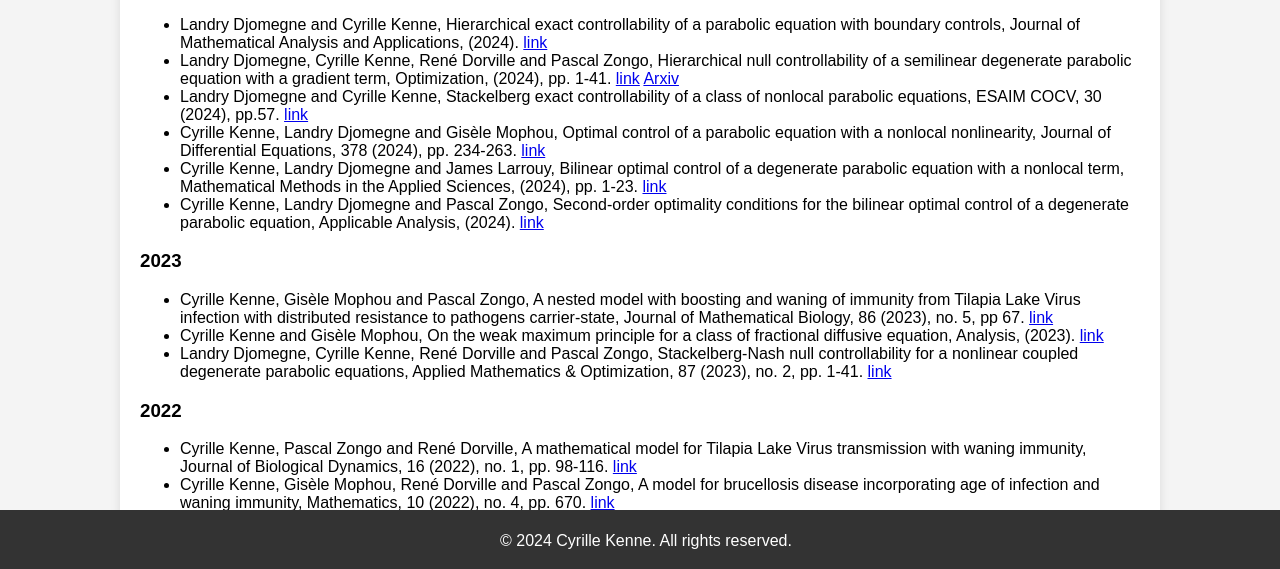
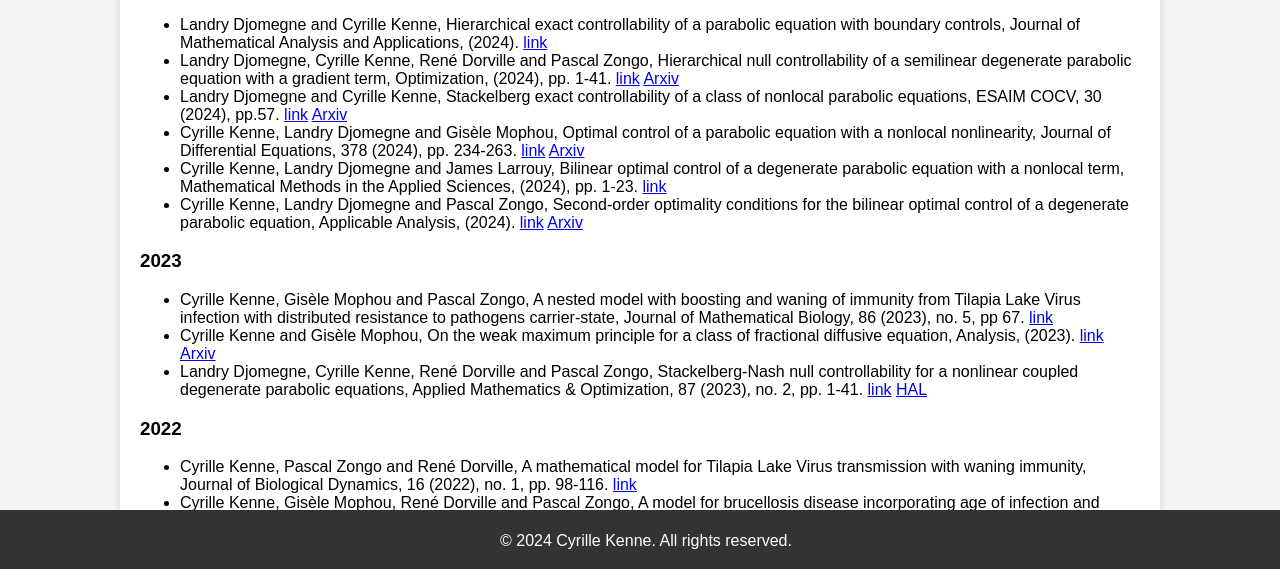
Before and after one commit to cyrille-kenne/CyrilleKenne.github.io, a plain HTML site: page publications.html in a window 1280 px wide. Shown: the part 228-797 px from the top of the page. Drawn offline with Linux system fonts and the light colour scheme.

Commit message:
Update publications.html

```diff
--- a/publications.html
+++ b/publications.html
@@ -91,19 +91,18 @@
 <h3>2024</h3>
 <ul>
     <li>Landry Djomegne and Cyrille Kenne, Hierarchical exact controllability of a parabolic equation with boundary controls,  Journal of Mathematical Analysis and Applications, (2024). <a href="https://doi.org/10.1016/j.jmaa.2024.128799">link</a></li>
-    <li>Landry Djomegne, Cyrille Kenne, Ren&eacute; Dorville and Pascal Zongo, Hierarchical null controllability of a semilinear degenerate parabolic equation with a gradient term, Optimization, (2024), pp. 1-41. <a href="https://doi.org/10.1080/02331934.2024.2394608">link</a> <a href="
-https://doi.org/10.48550/arXiv.2209.12450"> Arxiv</a> </li>
-    <li>Landry Djomegne and Cyrille Kenne, Stackelberg exact controllability of a class of nonlocal parabolic equations, ESAIM COCV, 30 (2024), pp.57. <a href="https://doi.org/10.1051/cocv/2024045">link</a></li>
-    <li>Cyrille Kenne, Landry Djomegne and Gis&egrave;le Mophou, Optimal control of a parabolic equation with a nonlocal nonlinearity, Journal of Differential Equations, 378 (2024), pp. 234-263. <a href="https://doi.org/10.1016/j.jde.2023.09.025">link</a></li>
+    <li>Landry Djomegne, Cyrille Kenne, Ren&eacute; Dorville and Pascal Zongo, Hierarchical null controllability of a semilinear degenerate parabolic equation with a gradient term, Optimization, (2024), pp. 1-41. <a href="https://doi.org/10.1080/02331934.2024.2394608">link</a> <a href="https://doi.org/10.48550/arXiv.2209.12450"> Arxiv</a> </li>
+    <li>Landry Djomegne and Cyrille Kenne, Stackelberg exact controllability of a class of nonlocal parabolic equations, ESAIM COCV, 30 (2024), pp.57. <a href="https://doi.org/10.1051/cocv/2024045">link</a>  <a href="https://doi.org/10.48550/arXiv.2302.02238"> Arxiv</a> </li>
+    <li>Cyrille Kenne, Landry Djomegne and Gis&egrave;le Mophou, Optimal control of a parabolic equation with a nonlocal nonlinearity, Journal of Differential Equations, 378 (2024), pp. 234-263. <a href="https://doi.org/10.1016/j.jde.2023.09.025">link</a> <a href="https://doi.org/10.48550/arXiv.2306.14559"> Arxiv</a></li>
     <li>Cyrille Kenne, Landry Djomegne and James Larrouy, Bilinear optimal control of a degenerate parabolic equation with a nonlocal term, Mathematical Methods in the Applied Sciences, (2024), pp. 1-23. <a href="https://doi.org/10.1002/mma.10148">link</a></li>
-    <li>Cyrille Kenne, Landry Djomegne and Pascal Zongo, Second-order optimality conditions for the bilinear optimal control of a degenerate parabolic equation, Applicable Analysis, (2024). <a href="https://doi.org/10.1080/00036811.2023.2299714">link</a></li>
+    <li>Cyrille Kenne, Landry Djomegne and Pascal Zongo, Second-order optimality conditions for the bilinear optimal control of a degenerate parabolic equation, Applicable Analysis, (2024). <a href="https://doi.org/10.1080/00036811.2023.2299714">link</a>  <a href="https://doi.org/10.48550/arXiv.2212.11046"> Arxiv</a></li>
 </ul>
 
 <h3>2023</h3>
 <ul>
     <li>Cyrille Kenne, Gis&egrave;le Mophou and Pascal Zongo, A nested model with boosting and waning of immunity from Tilapia Lake Virus infection with distributed resistance to pathogens carrier-state, Journal of Mathematical Biology, 86 (2023), no. 5, pp 67. <a href="https://doi.org/10.1007/s00285-023-01906-8">link</a></li>
-    <li>Cyrille Kenne and Gis&egrave;le Mophou, On the weak maximum principle for a class of fractional diffusive equation, Analysis, (2023). <a href="https://doi.org/10.1515/anly-2021-1021">link</a></li>
-    <li>Landry Djomegne, Cyrille Kenne, Ren&eacute; Dorville and Pascal Zongo, Stackelberg-Nash null controllability for a nonlinear coupled degenerate parabolic equations, Applied Mathematics &amp; Optimization, 87 (2023), no. 2, pp. 1-41. <a href="https://doi.org/10.1007/s00245-022-09929-1">link</a></li>
+    <li>Cyrille Kenne and Gis&egrave;le Mophou, On the weak maximum principle for a class of fractional diffusive equation, Analysis, (2023). <a href="https://doi.org/10.1515/anly-2021-1021">link</a>   <a href="https://doi.org/10.48550/arXiv.2303.14813"> Arxiv</a></li>
+    <li>Landry Djomegne, Cyrille Kenne, Ren&eacute; Dorville and Pascal Zongo, Stackelberg-Nash null controllability for a nonlinear coupled degenerate parabolic equations, Applied Mathematics &amp; Optimization, 87 (2023), no. 2, pp. 1-41. <a href="https://doi.org/10.1007/s00245-022-09929-1">link</a>  <a href="https://hal.science/hal-03808416"> HAL</a></li>
 </ul>
 
 <h3>2022</h3>
@@ -120,7 +119,7 @@ https://doi.org/10.48550/arXiv.2209.12450"> Arxiv</a> </li>
 
 <h3>2020</h3>
 <ul>
-    <li>Cyrille Kenne, G&uuml;nter Leugering, and Gis&egrave;le Mophou, Optimal control of a population dynamics model with missing birth rate, SIAM Journal on Control and Optimization, 58 (2020), pp. 1289-1313. <a href="https://doi.org/10.1137/19M125875X">link</a></li>
+    <li>Cyrille Kenne, G&uuml;nter Leugering, and Gis&egrave;le Mophou, Optimal control of a population dynamics model with missing birth rate, SIAM Journal on Control and Optimization, 58 (2020), pp. 1289-1313. <a href="https://doi.org/10.1137/19M125875X">link</a>  <a href="https://hal.science/hal-02093551v3"> HAL</a></li></li>
 </ul>
 
 <h3>2019</h3>
```
